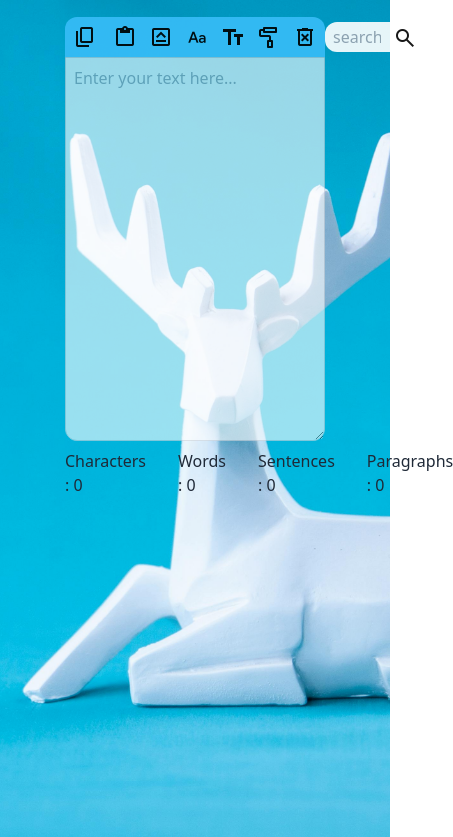
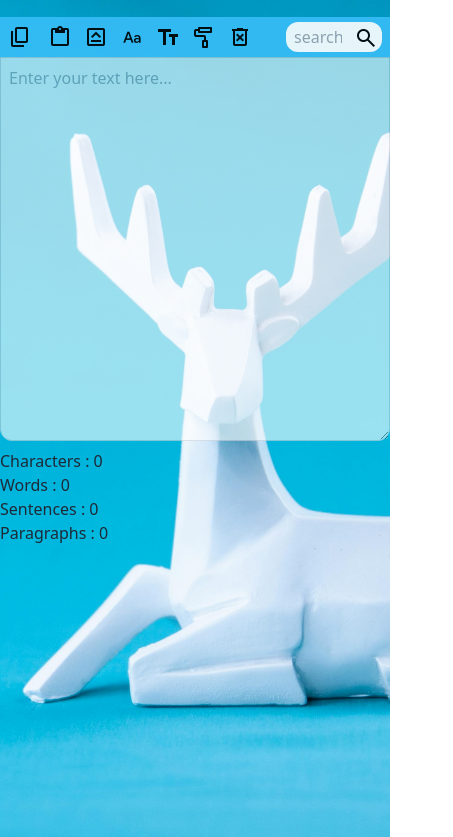
Before and after one commit to Ishwor-git/textify, a website: page docs/index.html in a window 390 px wide. Shown: the part 47-884 px from the top of the page, 453 px wide, since content can reach past the window. Drawn offline with nearby package versions, Linux system fonts and the light colour scheme.

Commit message:
responsive

```diff
--- a/docs/index.html
+++ b/docs/index.html
@@ -54,9 +54,9 @@
         </div>
       </nav>
       <div class="w-screen h-screen flex flex-row justify-center">
-        <div class="w-2/3 flex flex-col my-6">
+        <div class="w-full flex flex-col my-6 md:w-5/6 lg:w-4/6">
           <div
-            class="w-full h-10 bg-sky-400 border-slate-400 rounded-t-xl flex flex-row justify-between opacity-90"
+            class="w-full h-10 bg-sky-400 border-slate-400 md:rounded-t-xl flex flex-row justify-between opacity-90"
           >
             <div class="flex flex-row">
               <button class="px-2 py-2 h-full mr-1">
@@ -112,7 +112,7 @@
             ></textarea>
           </label>
           <div class="flex flex-col my-2 text-gray-800">
-            <label class="flex flex-row" id="viewInfo">
+            <label class="flex flex-col md:flex-row" id="viewInfo">
               <span id="Characters" class="mr-8">Characters : 0</span>
               <span id="Words" class="mr-8">Words : 0</span>
               <span id="Sentences" class="mr-8">Sentences : 0</span>
```
